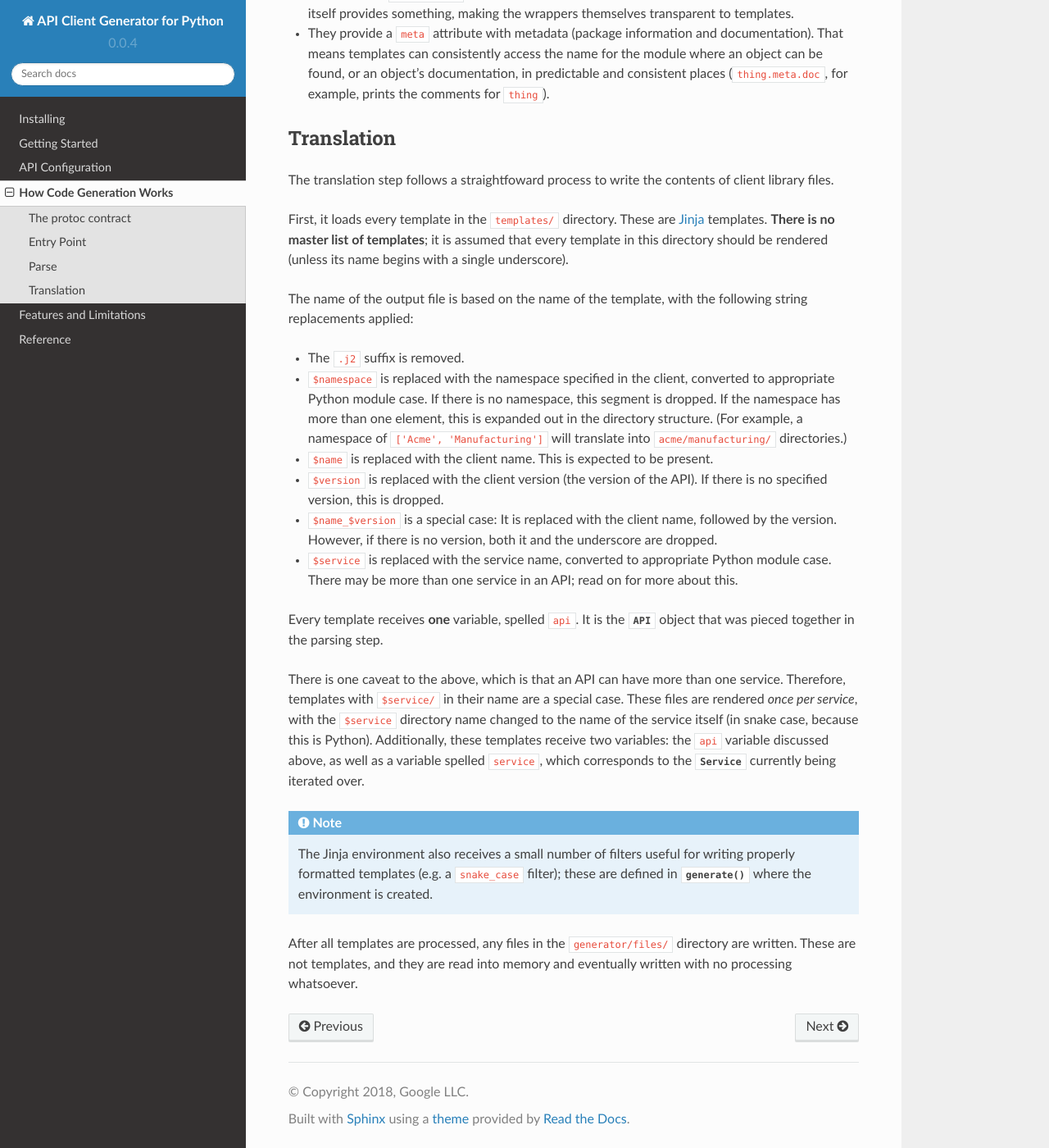
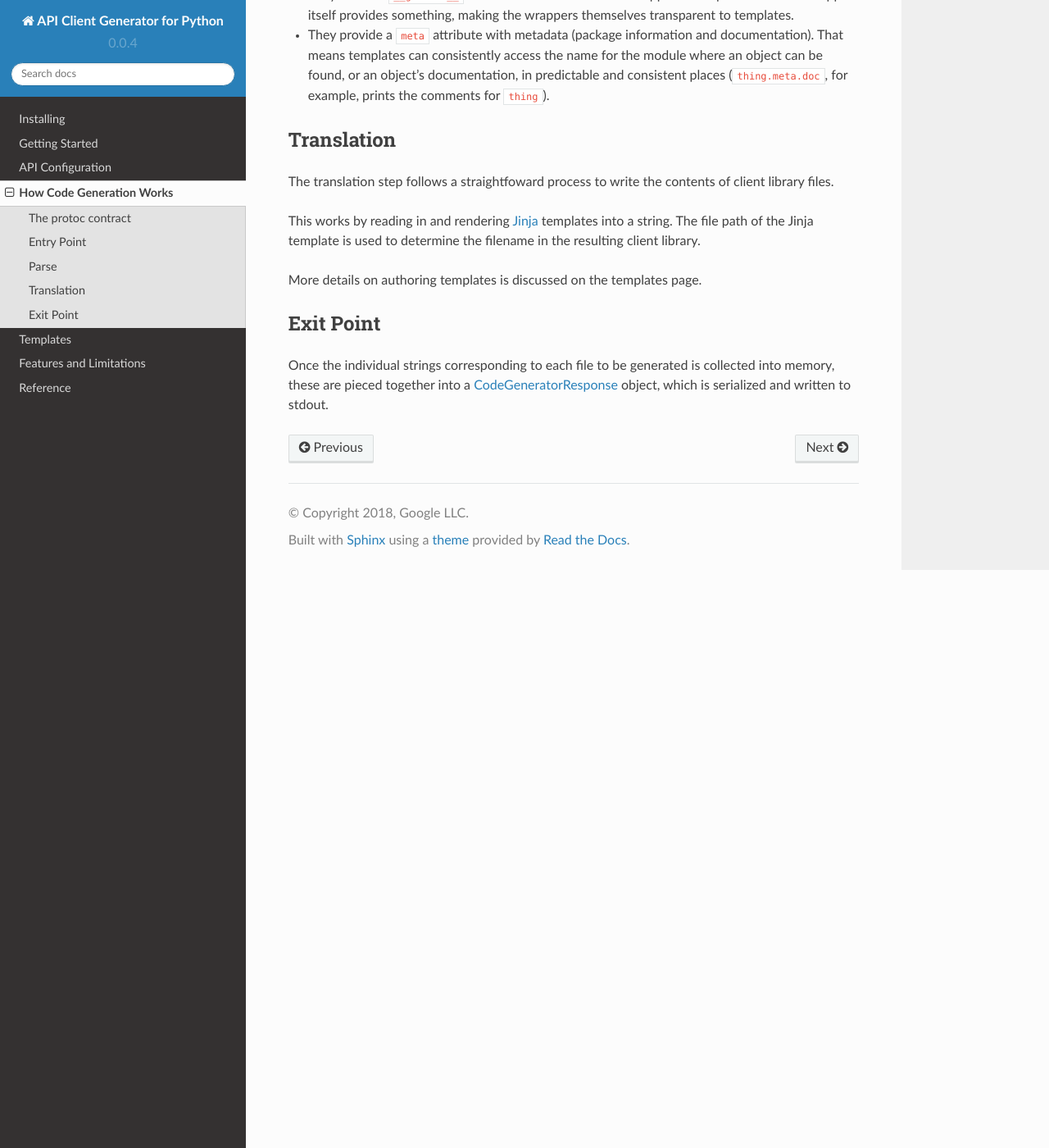
Before and after one commit to googleapis/gapic-generator-python, a Sphinx documentation site: the page built from docs/process.rst, in a window 1280 px wide and 1400 px high, scrolled down 1689 px. Shown: the whole window at 82% size. Built offline with Sphinx 7.4.7 and the Read the Docs theme 2.0.0, drawn with Linux system fonts in a browser that asks for light colours.

```diff
--- a/docs/index.rst
+++ b/docs/index.rst
@@ -22,5 +22,6 @@ implemented as a plugin to ``protoc``, the protocol buffer compiler.
   getting-started
   api-configuration
   process
+  templates
   status
   reference/index
--- a/docs/process.rst
+++ b/docs/process.rst
@@ -16,9 +16,9 @@ The protoc contract
 
 This code generator is written as a ``protoc`` plugin, which operates on
 a defined contract. The contract is straightforward: a plugin must
-accept a `CodeGeneratorRequest <plugin.proto>`_ (essentially a sequence of
-`FileDescriptor <descriptor.proto>`_ objects) and output a
-`CodeGeneratorResponse <plugin.proto>`_.
+accept a ``CodeGeneratorRequest`` (essentially a sequence of
+``FileDescriptor`` objects) and output a
+``CodeGeneratorResponse``.
 
 If you are unfamiliar with ``protoc`` plugins, welcome! That last paragraph
 likely sounded not as straightforward as claimed. It may be useful to read
@@ -34,6 +34,8 @@ contract model to be able to follow what this library is doing.
 
 .. _plugin.proto: https://github.com/google/protobuf/blob/master/src/google/protobuf/compiler/plugin.proto
 .. _descriptor.proto: https://github.com/google/protobuf/blob/master/src/google/protobuf/descriptor.proto
+
+
 
 
 Entry Point
@@ -53,7 +55,7 @@ parsing. The guts of this is handled by the :class:`~.schema.api.API` object,
 which is this plugin's internal representation of the full API client.
 
 In particular, this class has a :meth:`~.schema.api.API.build` method which
-accepts a sequence of `FileDescriptor`_ objects (remember, this is ``protoc``'s
+accepts a sequence of ``FileDescriptor`` objects (remember, this is ``protoc``'s
 internal representation of each proto file). That method iterates over each
 file and creates a :class:`~.schema.api.Proto` object for each one.
 
@@ -101,53 +103,19 @@ Translation
 The translation step follows a straightfoward process to write the contents
 of client library files.
 
-First, it loads every template in the ``templates/`` directory.
-These are `Jinja`_ templates. **There is no master list of templates**;
-it is assumed that every template in this directory should be rendered
-(unless its name begins with a single underscore).
+This works by reading in and rendering `Jinja`_ templates into a string.
+The file path of the Jinja template is used to determine the filename
+in the resulting client library.
 
-The name of the output file is based on the name of the template, with
-the following string replacements applied:
+More details on authoring templates is discussed on the _`templates`
+page.
 
-* The ``.j2`` suffix is removed.
-* ``$namespace`` is replaced with the namespace specified in the client,
-  converted to appropriate Python module case. If there is no namespace,
-  this segment is dropped. If the namespace has more than one element,
-  this is expanded out in the directory structure. (For example, a namespace
-  of ``['Acme', 'Manufacturing']`` will translate into ``acme/manufacturing/``
-  directories.)
-* ``$name`` is replaced with the client name. This is expected to be
-  present.
-* ``$version`` is replaced with the client version (the version of the API).
-  If there is no specified version, this is dropped.
-* ``$name_$version`` is a special case: It is replaced with the client
-  name, followed by the version. However, if there is no version, both it
-  and the underscore are dropped.
-* ``$service`` is replaced with the service name, converted to appropriate
-  Python module case. There may be more than one service in an API; read on
-  for more about this.
+Exit Point
+~~~~~~~~~~
 
-Every template receives **one** variable, spelled ``api``. It is the
-:class:`~.schema.api.API` object that was pieced together in the parsing step.
-
-There is one caveat to the above, which is that an API can have more than
-one service. Therefore, templates with ``$service/`` in their name
-are a special case. These files are rendered *once per service*, with the
-``$service`` directory name changed to the name of the service itself
-(in snake case, because this is Python). Additionally, these templates
-receive two variables: the ``api`` variable discussed above, as well as a
-variable spelled ``service``, which corresponds to the
-:class:`~/schema.wrappers.Service` currently being iterated over.
-
-.. note::
-
-  The Jinja environment also receives a small number of filters useful
-  for writing properly formatted templates (e.g. a ``snake_case`` filter);
-  these are defined in :meth:`~.generator.generate` where the environment is
-  created.
-
-After all templates are processed, any files in the ``generator/files/``
-directory are written. These are not templates, and they are read into
-memory and eventually written with no processing whatsoever.
+Once the individual strings corresponding to each file to be generated
+is collected into memory, these are pieced together into a
+`CodeGeneratorResponse <plugin.proto>`_ object, which is serialized
+and written to stdout.
 
 .. _Jinja: http://jinja.pocoo.org/docs/2.10/
--- a/docs/status.rst
+++ b/docs/status.rst
@@ -17,10 +17,6 @@ As this is experimental work, please note the following limitations:
 - gRPC must be installed even if you are not using it (this is due to
   some minor issues in ``api-core``).
 - Only unary calls are implemented at this point.
-- No support for method argument flattening yet.
 - No support for samples yet.
-- Request headers based on ``google.api.http`` annotations are not implemented
-  yet.
-- No tests are implemented.
 
 .. _an awkward location: https://github.com/googleapis/api-common-protos/blob/input-contract/google/api/
```
Also changed, not shown: docs/templates.rst (added, +86 -0 lines).
